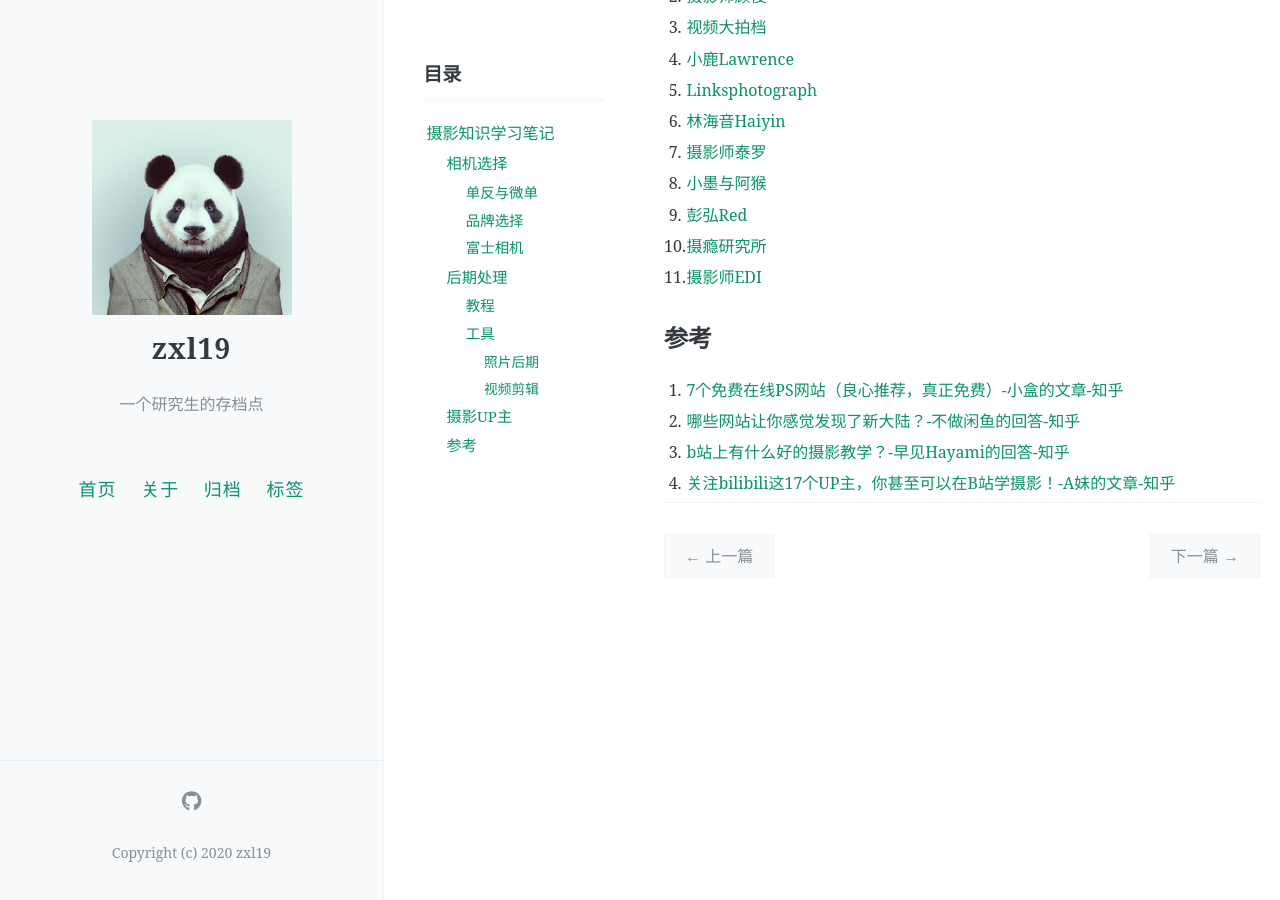
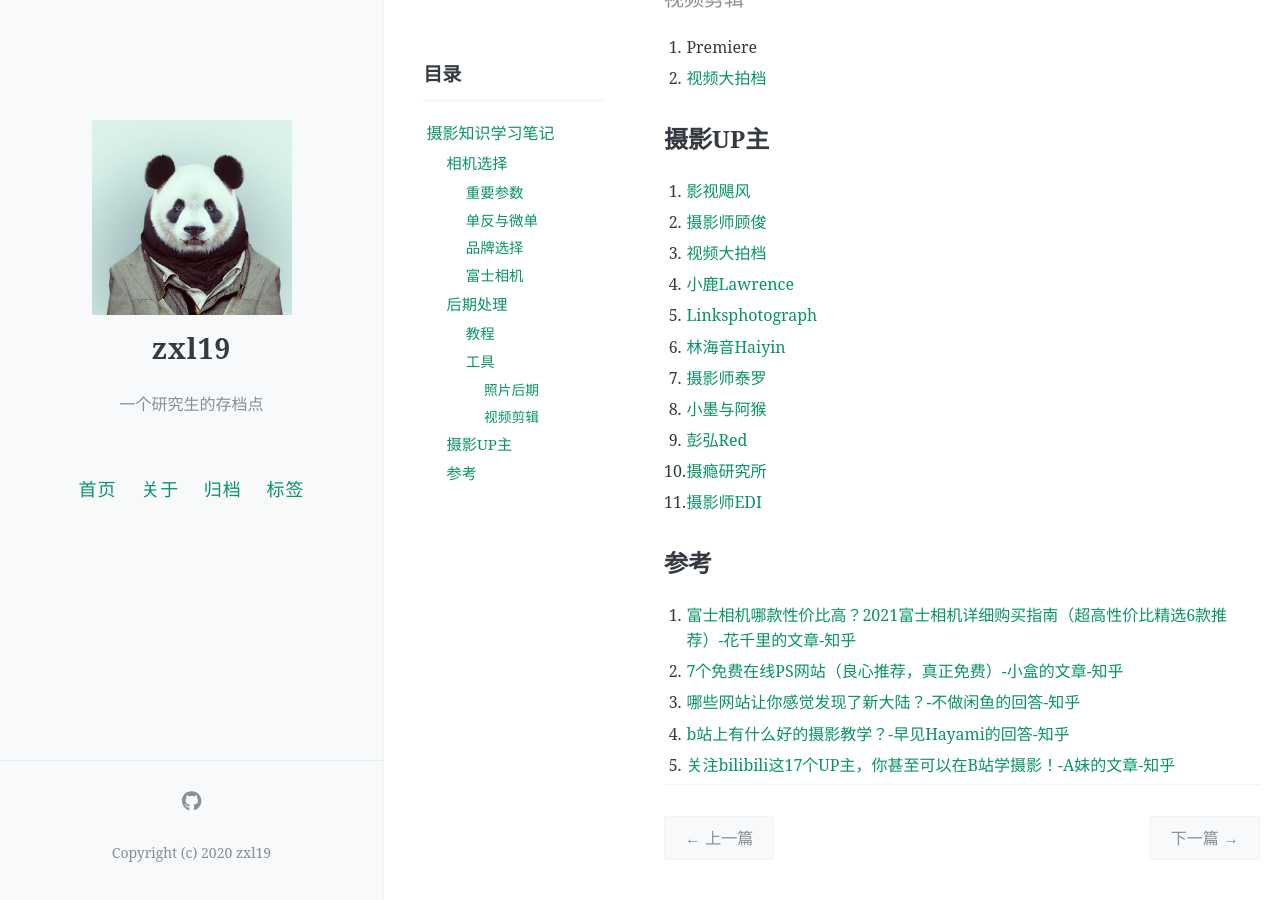
Before and after one commit to zxl19/zxl19.github.io, a Jekyll site: the page built from _posts/2021-08-03-photography-note.md, in a window 1280 px wide and 900 px high, scrolled down 1669 px. Built offline with Jekyll 4.4.1, drawn with Linux system fonts in a browser that asks for light colours; comment, search, counter and statistics services are not loaded; some of the changed text lies outside the part shown.

Commit message:
Update 2021-08-03-photography-note.md

````diff
--- a/_posts/2021-08-03-photography-note.md
+++ b/_posts/2021-08-03-photography-note.md
@@ -18,6 +18,14 @@ pinned: false
 ```text
 最重要的是镜头后面的那个头。
 ```
+
+### 重要参数
+
+1. 感光元件类型和大小；
+2. 焦距；
+3. 光圈大小；
+4. 像素；
+5. 连拍速度。
 
 ### 单反与微单
 
@@ -79,7 +87,8 @@ pinned: false
 
 ## 参考
 
-1. [7个免费在线PS网站（良心推荐，真正免费）-小盒的文章-知乎](https://zhuanlan.zhihu.com/p/93513748)
-2. [哪些网站让你感觉发现了新大陆？-不做闲鱼的回答-知乎](https://www.zhihu.com/question/293309623/answer/1675816377)
-3. [b站上有什么好的摄影教学？-早见Hayami的回答-知乎](https://www.zhihu.com/question/312241261/answer/1066491001)
-4. [关注bilibili这17个UP主，你甚至可以在B站学摄影！-A妹的文章-知乎](https://zhuanlan.zhihu.com/p/112964588)
+1. [富士相机哪款性价比高？2021富士相机详细购买指南（超高性价比精选6款推荐）-花千里的文章-知乎](https://zhuanlan.zhihu.com/p/180538577)
+2. [7个免费在线PS网站（良心推荐，真正免费）-小盒的文章-知乎](https://zhuanlan.zhihu.com/p/93513748)
+3. [哪些网站让你感觉发现了新大陆？-不做闲鱼的回答-知乎](https://www.zhihu.com/question/293309623/answer/1675816377)
+4. [b站上有什么好的摄影教学？-早见Hayami的回答-知乎](https://www.zhihu.com/question/312241261/answer/1066491001)
+5. [关注bilibili这17个UP主，你甚至可以在B站学摄影！-A妹的文章-知乎](https://zhuanlan.zhihu.com/p/112964588)
````
